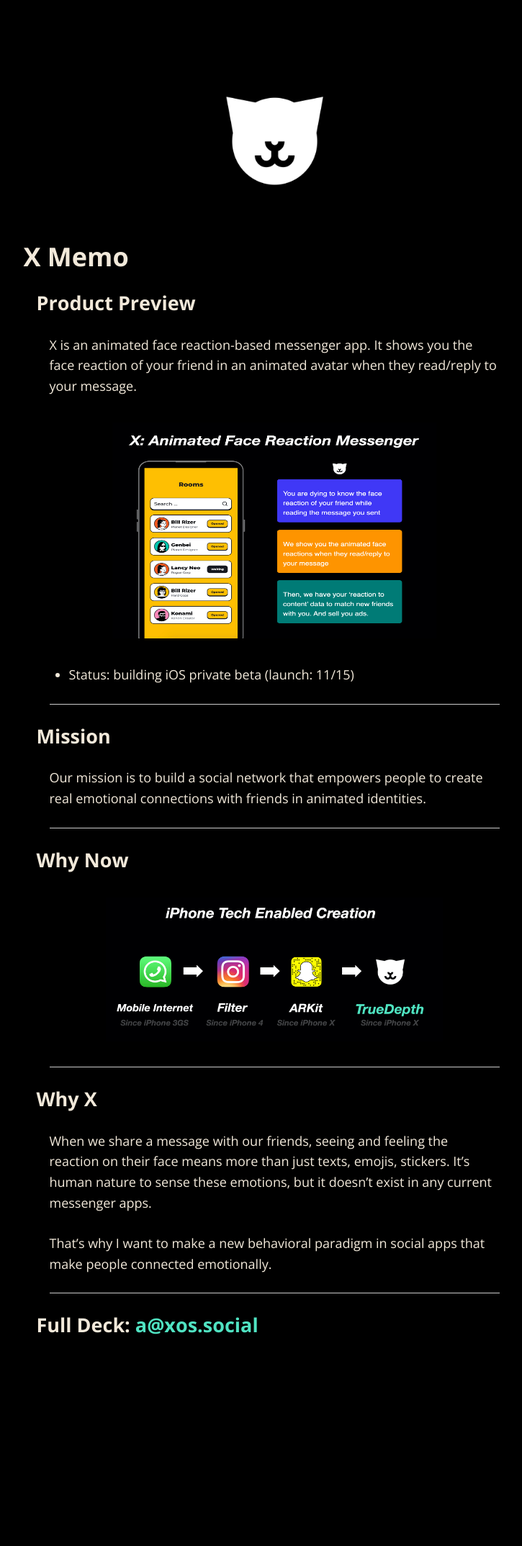
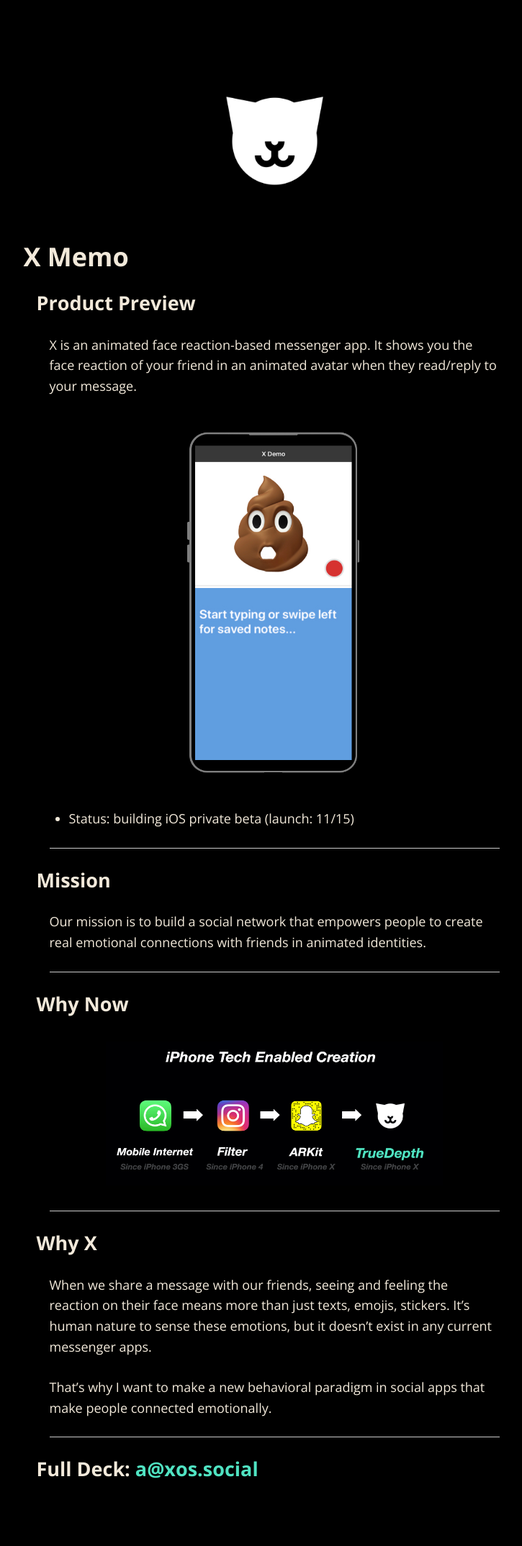
Before and after one commit to tarsmachine/tarsmachine.github.io, a Jekyll site: the page built from index.md, in a window 1280 px wide. Shown: the whole page at 72% size, without its empty margins (259-984 px from the left). Built offline with Jekyll 4.4.1, drawn with Linux system fonts in a browser that asks for light colours; nearby versions of some CDN libraries; before the commit the page ends 1948 px from its top, so only the background shows below that.

Commit message:
Update X

```diff
--- a/index.md
+++ b/index.md
@@ -12,7 +12,7 @@
 
 X is an animated face reaction-based messenger app. It shows you the face reaction of your friend in an animated avatar when they read/reply to your message.
 
-<img src="images/deck.png" alt="sample image" width="450" height="300">
+<img src="images/demo3.png" alt="sample image" width="280" height="500">
 
 
 - Status: building iOS private beta (launch: 11/15)
```
